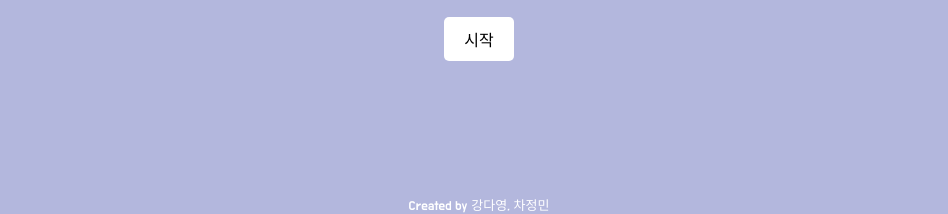
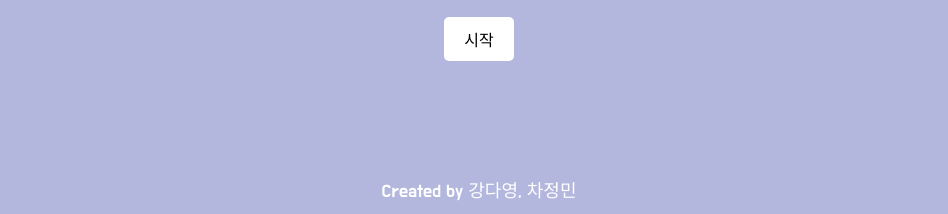
Before and after one commit to Hethdv/study-timer, a plain HTML site: page index.html in a window 1280 px wide. Shown: the part 586-800 px from the top of the page, without its empty margins (161-1109 px from the left). Drawn offline with Linux system fonts and the light colour scheme.

Commit message:
Update cs.css

```diff
--- a/cs.css
+++ b/cs.css
@@ -102,9 +102,9 @@ body {
 
 .p {
   position: fixed;
-  top: 96%;
+  top: 93%;
   width: 100%;
-  font-size: small;
+  font-size: 18px;
   text-align: center;
   color:#ffffff;
 }
```
